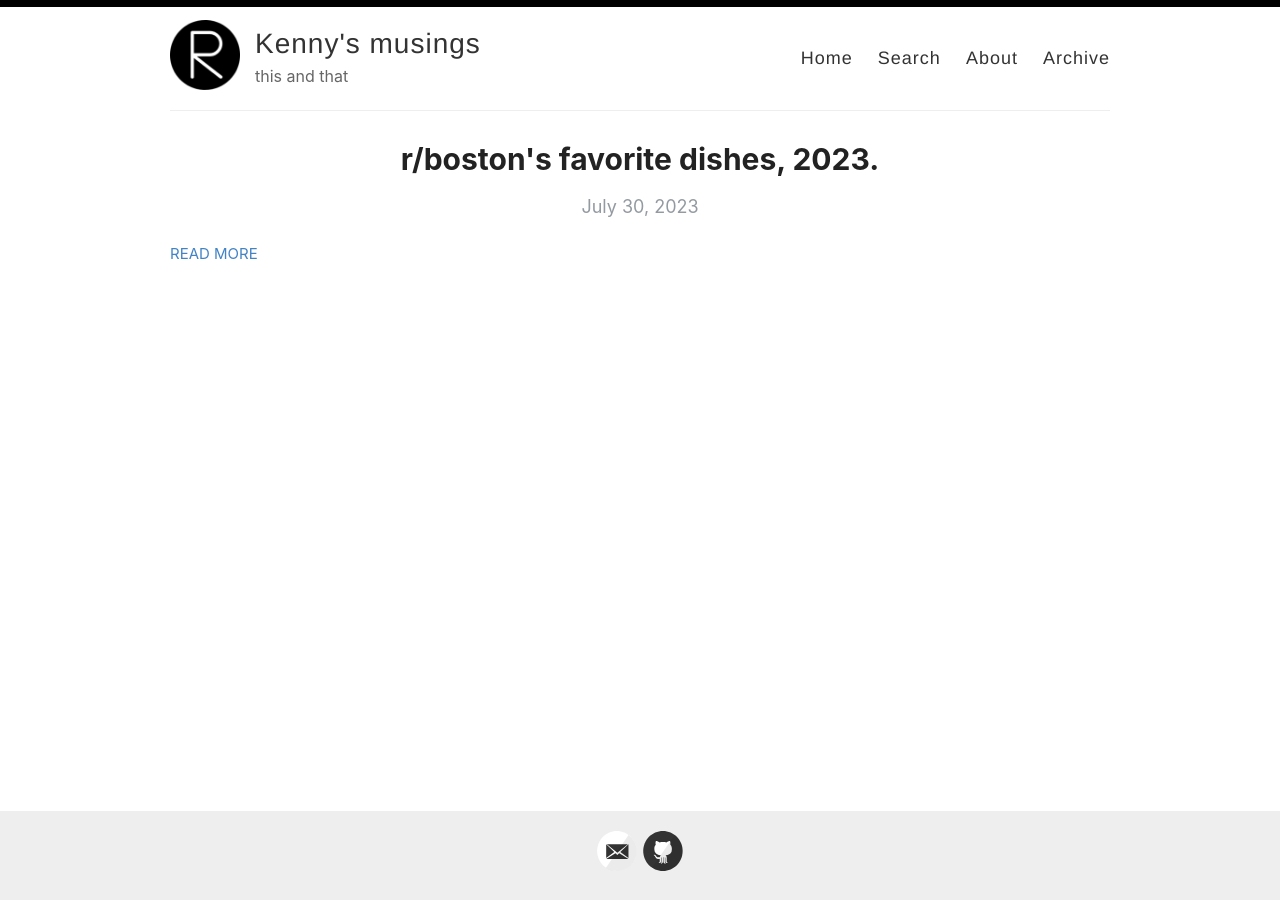
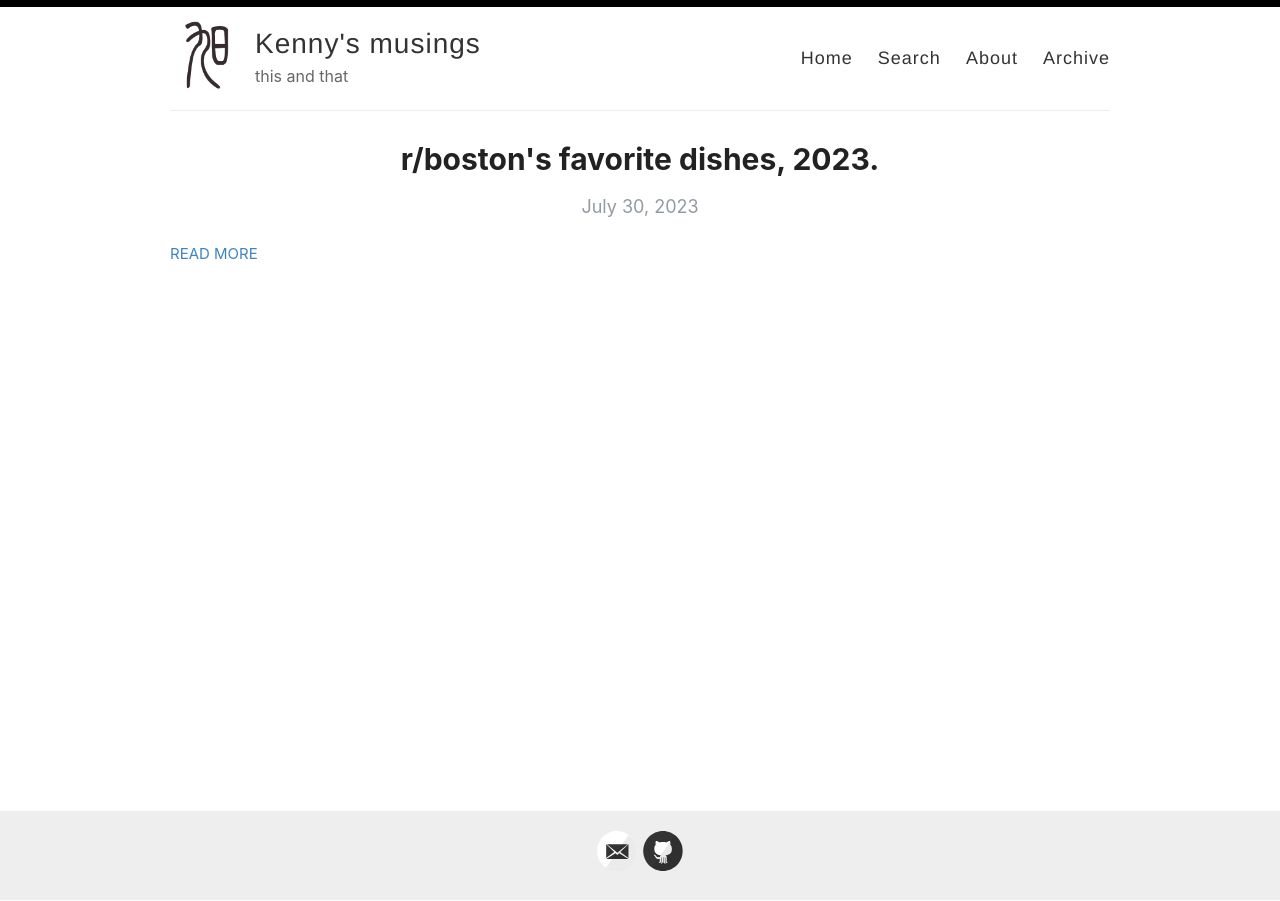
Before and after one commit to kfchou/kfchou.github.io, a Jekyll site: the page built from index.html, in a window 1280 px wide. Built offline with Jekyll 4.4.1, drawn with Linux system fonts in a browser that asks for light colours; the list of posts is cut into pages by our own code.

Commit message:
update logo image

```diff
--- a/_config.yml
+++ b/_config.yml
@@ -12,7 +12,7 @@ author: Kenny Chou
 description: this and that
 
 # URL of your avatar or profile pic (you could use your GitHub profile pic)
-avatar: /images/reverie.png
+avatar: /images/hsu.png
 
 #
 # Flags below are optional
```
Also changed, not shown: images/hsu.png (added).
